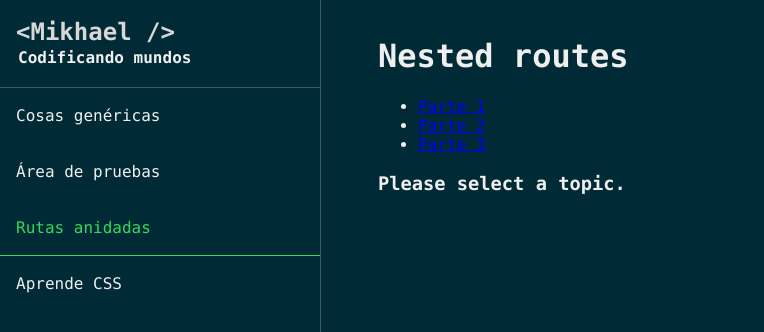
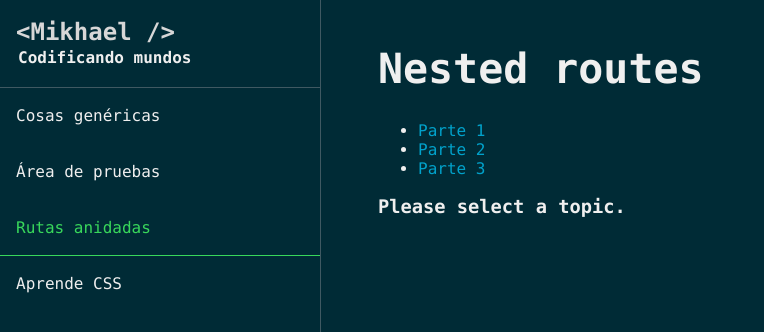
Before and after one commit to Mikhael1729/making-react-components, a React (Create React App) app: page /nested-routes in a window 1280 px wide. Shown: the top 332 px of the page, without its empty margins (0-764 px from the left). Built offline with nearby package versions, Linux system fonts and the light colour scheme.

Commit message:
Style improves in App.module.css

```diff
--- a/src/styles/App.module.css
+++ b/src/styles/App.module.css
@@ -1,5 +1,15 @@
 :root {
   --navbar-box-shadow: inset -12px 0 20px var(--background-color);
+}
+
+/* Element selectors */
+a {
+  color: var(--secondary);
+  text-decoration: none;
+}
+
+h1 {
+  font-size: 2.6em;
 }
 
 /* Navbar */
@@ -64,3 +74,8 @@
   padding: 16px 18px;
   margin-left: 360px;
 }
+
+/* Text styles */
+.Title {
+  font-size: 2em;
+}
```
